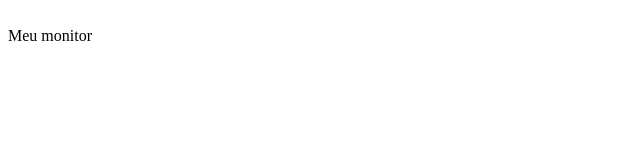
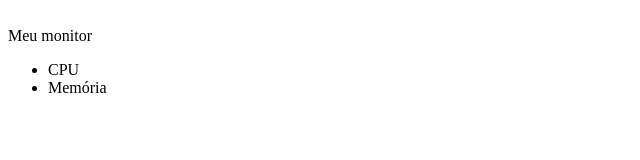
Before and after one commit to liphvf/rmonitor, an Angular app: page / in a window 1280 px wide. Shown: the top 160 px of the page, without its empty margins (0-640 px from the left). Built offline with nearby package versions, Linux system fonts and the light colour scheme.

Commit message:
exemplo de diretivos usando o ngFor

```diff
--- a/src/app/monitor/monitor.component.html
+++ b/src/app/monitor/monitor.component.html
@@ -1,3 +1,9 @@
 <p>
   {{title}}
 </p>
+<ul>
+  <li *ngFor="let monitor of monitores">
+
+    {{monitor}}
+  </li>
+</ul>
--- a/src/app/monitor/monitor.component.ts
+++ b/src/app/monitor/monitor.component.ts
@@ -8,6 +8,7 @@ import { Component, OnInit } from '@angular/core';
 export class MonitorComponent implements OnInit {
 
   title: string;
+  monitores: string[] = ["CPU", "Memória"]
 
   constructor() {
     this.title = "Meu monitor"
```
